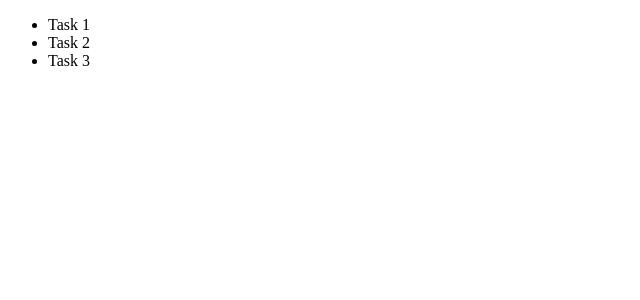
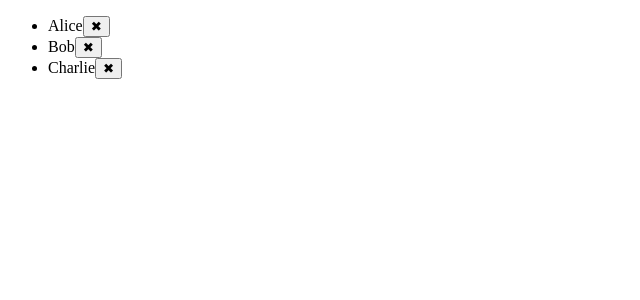
Before and after one commit to pdxserg/exam, a React app: page / in a window 1280 px wide. Shown: the top 300 px of the page, without its empty margins (0-640 px from the left). Built offline with nearby package versions, Linux system fonts and the light colour scheme.

Commit message:
sprint 5-5 Answer

```diff
--- a/src/index.tsx
+++ b/src/index.tsx
@@ -1,50 +1,55 @@
 import { configureStore, createSlice } from "@reduxjs/toolkit";
 import { createRoot } from "react-dom/client";
-import { Provider, useSelector } from "react-redux";
+import { Provider, useDispatch, useSelector } from "react-redux";
 
 // slice
 const slice = createSlice({
-	name: "taskManager",
+	name: "classroom",
 	initialState: {
-		tasks: [
-			{ id: 1, title: "Task 1" },
-			{ id: 2, title: "Task 2" },
-			{ id: 3, title: "Task 3" },
+		students: [
+			{ id: 1, name: "Alice" },
+			{ id: 2, name: "Bob" },
+			{ id: 3, name: "Charlie" },
 		],
 	},
 	reducers: {
-		addTask: (state, action) => {
-			return state;
+		removeStudent: (state, action) => {
+			//✅✅✅✅ ANSWER
+			const index =  state.students.findIndex(i=>i.id === action.payload)
+			if (index !== -1){
+				state.students.splice(index,1)
+			}
 		},
-	},
-	selectors: {
-		// ❗❗❗ANSWER ❗❗❗
-		selectTasks: state=>state.tasks
 	},
 });
 
-const { addTask } = slice.actions;
-const { selectTasks } = slice.selectors;
+const { removeStudent } = slice.actions;
 
 // App.tsx
 const App = () => {
-	const tasks = useSelector(selectTasks);
+	const students = useSelector((state: RootState) => state.classroom.students);
+	const dispatch = useDispatch();
+
+	const handleRemove = (id: number) => {
+		dispatch(removeStudent(id));
+	};
 
 	return (
-		<>
-			<ul>
-				{tasks.map((task) => (
-					<li key={task.id}>{task.title}</li>
-				))}
-			</ul>
-		</>
+		<ul>
+			{students.map((student) => (
+				<li key={student.id}>
+					{student.name}
+					<button onClick={() => handleRemove(student.id)}>✖</button>
+				</li>
+			))}
+		</ul>
 	);
 };
 
 // store.ts
 export const store = configureStore({
 	reducer: {
-		taskManager: slice.reducer,
+		classroom: slice.reducer,
 	},
 });
 
@@ -58,7 +63,9 @@ createRoot(document.getElementById("root")!).render(
 );
 
 // 📜 Описание:
-// Перед вами нерабочий код и его нужно починить, чтобы отобразился массив тасок
+// При нажатии на кнопку ✖ рядом с именем студента, студент не удаляется из списка 🥲
 
 // 🪛 Задача:
-// Что нужно написать вместо // ❗❗❗XXX ❗❗❗, чтобы отобразился массив тасок
+// Перепишите изменение стейта таким образом, чтобы при нажатии на кнопку ✖, студент удалялся из списка.
+// В качестве ответа укажите исправленную строку кода.
+// ❗Изменение стейта должно быть написано мутабельным образом
```
